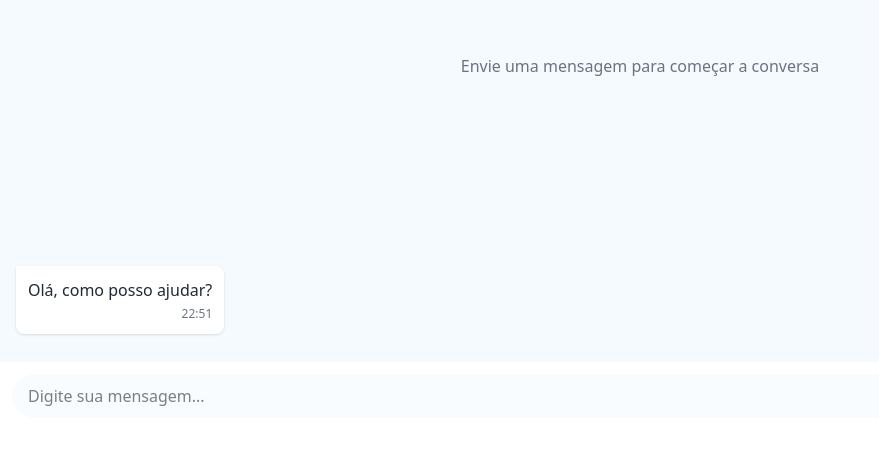
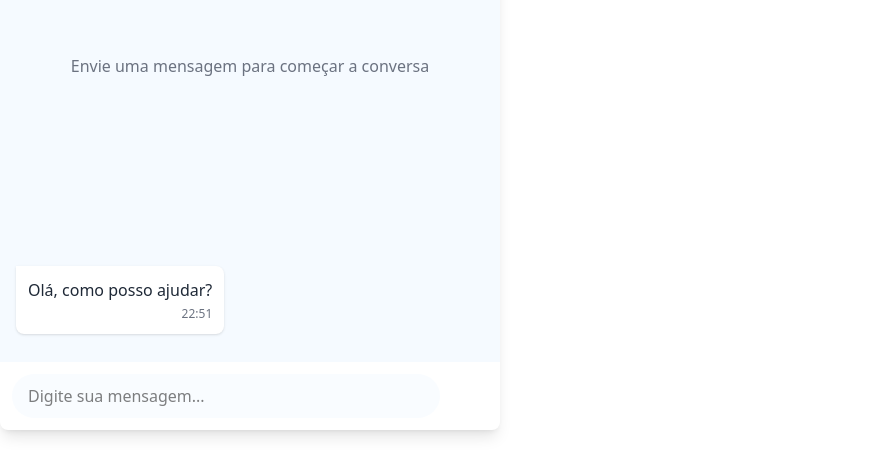
Before and after one commit to venturelli-91/chatbot_AI, a Next.js app: page / in a window 1280 px wide. Shown: the part 150-626 px from the top of the page, without its empty margins (0-879 px from the left). Built offline with nearby package versions, Linux system fonts and the light colour scheme.

Commit message:
Refatoração: Modo janela funcional.

```diff
--- a/src/components/AppWrapper.tsx
+++ b/src/components/AppWrapper.tsx
@@ -6,8 +6,8 @@ import MessageLayout from "./MessageLayout";
 const AppWrapper: React.FC = () => {
 	return (
 		<>
-			<div className="flex flex-col h-full">
-				<div className="flex-1 overflow-y-auto px-4 py-4 h-[400px] bg-blue-50/50">
+			<div className="w-[500px] flex flex-col h-full bg-white rounded-lg shadow-lg overflow-hidden">
+				<div className="flex-1 overflow-y-auto px-4 py-4 h-[300px] bg-blue-50/50">
 					<ChatHistory />
 					<MessageLayout />
 				</div>
```
